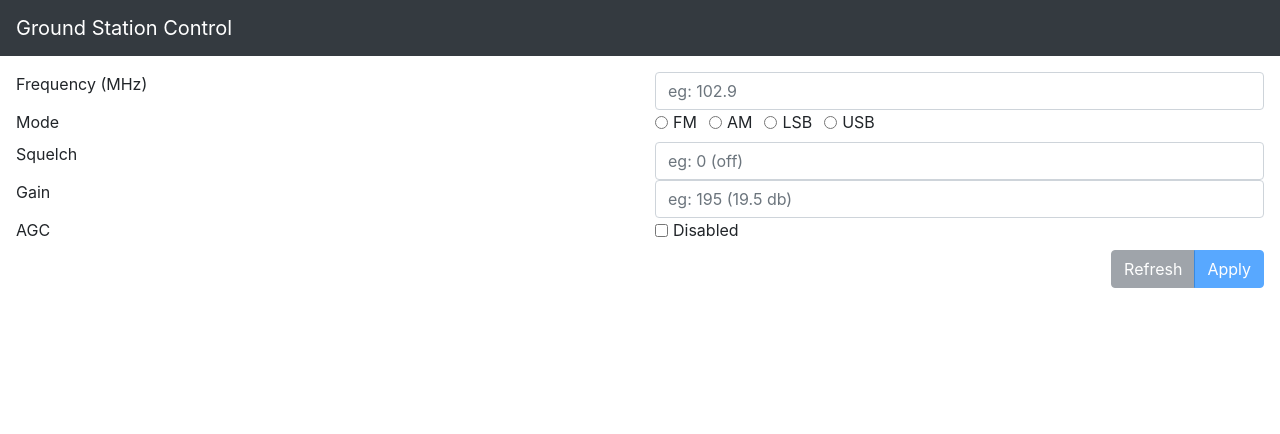
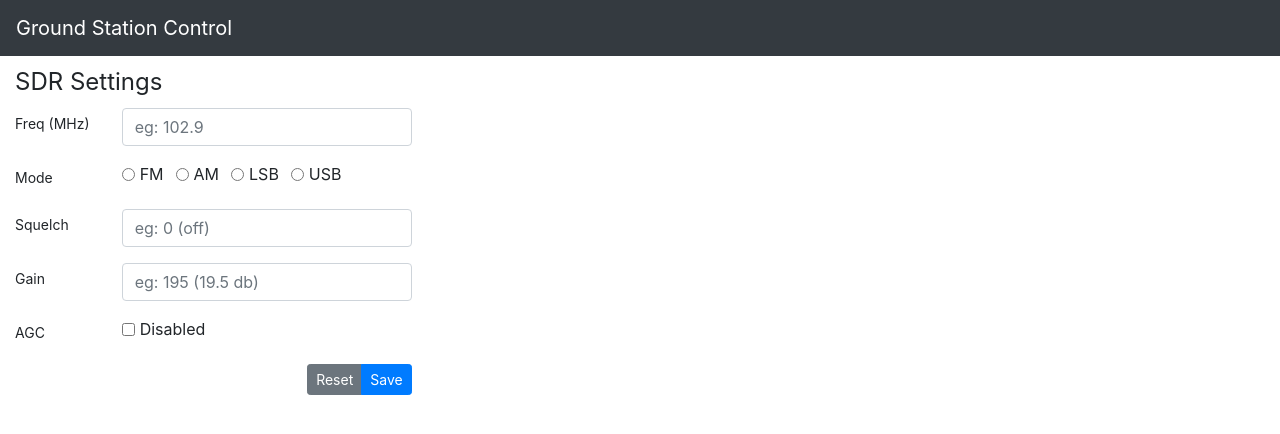
Before and after one commit to dennisdunn/station-ui, a React (Create React App) app: page / in a window 1280 px wide. Shown: the top 434 px of the page. Built offline with nearby package versions, Linux system fonts and the light colour scheme; no server answers.

Commit message:
Many changes. Much good.

```diff
--- a/src/App.js
+++ b/src/App.js
@@ -1,5 +1,5 @@
 import React, { useEffect, useState } from "react";
-import { Navbar } from "react-bootstrap";
+import { Navbar, Container, Row, Col } from "react-bootstrap";
 import { callApi, SdrControl, StationInfo } from "./components";
 
 function App() {
@@ -11,7 +11,7 @@ function App() {
       setStation(data.location)
     );
     callApi("http://localhost:1882/api/sdrs/main", setSdr);
-  }, [station, sdr]);
+  }, []);
 
   return (
     <div>
@@ -23,7 +23,18 @@ function App() {
           </Navbar.Text>
         </Navbar.Collapse>
       </Navbar>
-      <SdrControl {...sdr} />
+      <Container fluid style={{marginTop:'0.5em'}}>
+        <Row>
+          <Col xs={4}>
+            <SdrControl
+              {...sdr}
+              onApply={setSdr}
+              onRefresh={() => setSdr(undefined)}
+            />
+          </Col>
+          <Col></Col>
+        </Row>
+      </Container>
     </div>
   );
 }
--- a/src/components/Datasource.js
+++ /dev/null
@@ -1,19 +0,0 @@
-import axios from "axios";
-import { useEffect } from "react";
-
-export const Datasource = ({ url, onData, children }) => {
-  useEffect(() => {
-    async function fetchdata() {
-      const result = await axios(url);
-      onData(result.data);
-    }
-    const valid = !url.endsWith("/") && url.lastIndexOf("//") === 5;
-    if (valid) {
-      fetchdata();
-    } else {
-      onData(undefined);
-    }
-  }, [onData, url]);
-
-  return children || null;
-};
--- a/src/components/SdrControl.js
+++ b/src/components/SdrControl.js
@@ -5,22 +5,24 @@ import {
   ButtonToolbar,
   Col,
   Form,
-  Row
+  Row,
+  Container
 } from "react-bootstrap";
 
 export const SdrControl = props => {
+  const [squelch, setSquelch] = useState(props.squelch);
   const [freq, setFreq] = useState(props.freq);
   const [mode, setMode] = useState(props.mode);
   const [gain, setGain] = useState(props.gain);
-  const [squelch, setSquelch] = useState(props.squelch);
   const [agc, setAgc] = useState(props.agc);
 
   return (
-    <Form style={{ padding: "1em" }}>
-      <Row>
-        <Col>
-          <Form.Label>Frequency (MHz)</Form.Label>
-        </Col>
+    <fieldset><legend>SDR Settings</legend>
+      <Form>
+        <Form.Group as={Row}>
+          <Form.Label column="sm" xs={3}>
+            Freq (MHz)
+          </Form.Label>
           <Col>
             <Form.Control
               type="number"
@@ -29,11 +31,11 @@ export const SdrControl = props => {
               onChange={e => setFreq(+e.target.value)}
             />
           </Col>
-      </Row>
-      <Row>
-        <Col>
-          <Form.Label>Mode</Form.Label>
-        </Col>
+        </Form.Group>
+        <Form.Group as={Row}>
+          <Form.Label column="sm" xs={3}>
+            Mode
+          </Form.Label>
           <Col>
             <Form.Check
               inline
@@ -68,11 +70,11 @@ export const SdrControl = props => {
               onChange={e => setMode(+e.target.value)}
             />
           </Col>
-      </Row>
-      <Row>
-        <Col>
-          <Form.Label>Squelch</Form.Label>
-        </Col>
+        </Form.Group>
+        <Form.Group as={Row}>
+          <Form.Label column="sm" xs={3}>
+            Squelch
+          </Form.Label>
           <Col>
             <Form.Control
               type="number"
@@ -81,11 +83,11 @@ export const SdrControl = props => {
               onChange={e => setSquelch(+e.target.value)}
             />
           </Col>
-      </Row>
-      <Row>
-        <Col>
-          <Form.Label>Gain</Form.Label>
-        </Col>
+        </Form.Group>
+        <Form.Group as={Row}>
+          <Form.Label column="sm" xs={3}>
+            Gain
+          </Form.Label>
           <Col>
             <Form.Control
               type="number"
@@ -94,67 +96,42 @@ export const SdrControl = props => {
               onChange={e => setGain(+e.target.value)}
             />
           </Col>
-      </Row>
-      <Row>
-        <Col>
-          <Form.Label>AGC</Form.Label>
-        </Col>
+        </Form.Group>
+        <Form.Group as={Row}>
+          <Form.Label column="sm" xs={3}>
+            AGC
+          </Form.Label>
           <Col>
             <Form.Check
               inline
+              label={agc === 1 ? "Enabled" : "Disabled"}
               type="checkbox"
               checked={agc === 1}
-            label={agc === 1 ? "Enabled" : "Disabled"}
               onChange={e => setAgc(e.target.checked ? 1 : 0)}
             />
           </Col>
-      </Row>
-      <Row>
-        <Col>
+        </Form.Group>
+      </Form>
       <ButtonToolbar className="justify-content-between">
         <ButtonGroup />
         <ButtonGroup>
           <Button
+            size="sm"
             disabled={!props.onRefresh}
             variant="secondary"
             onClick={props.onRefresh}
           >
-                Refresh
+            Reset
           </Button>
           <Button
+            size="sm"
             disabled={!props.onApply}
-                onClick={() =>
-                  props.onApply({ freq, mode, squelch, gain, agc })
-                }
+            onClick={() => props.onApply({ freq, mode, squelch, gain, agc })}
           >
-                Apply
+            Save
           </Button>
         </ButtonGroup>
       </ButtonToolbar>
-        </Col>
-      </Row>
-    </Form>
+    </fieldset>
   );
 };
-
-/**
-freq (./udpclient.py freq 101900000)
-
- mode (./udpclient.py mode 0 (for fm))
-    0 = FM
-    1 = AM
-    2 = USB
-    3 = LSB
-
-squelch (./udpclient.py squelch 0)
-    0 = OFF
-    n = Value
-
-gain (./udpclient.py gain auto)
-    auto = Automatic
-    n = Gainvalue; 195 = 19.5db
-
-agc (./udpclient.py agc 1)
-    0 = OFF
-    1 = ON
- */
--- a/src/components/index.js
+++ b/src/components/index.js
@@ -1,4 +1,3 @@
-export * from './Datasource';
 export * from './SdrControl';
 export * from './services';
 export * from './StationInfo';
```
Lines whose indentation alone changed are shown as unchanged.
